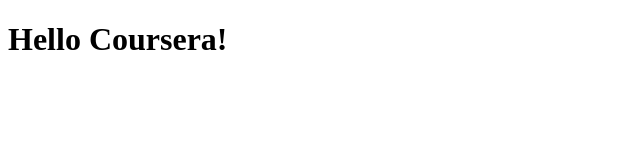
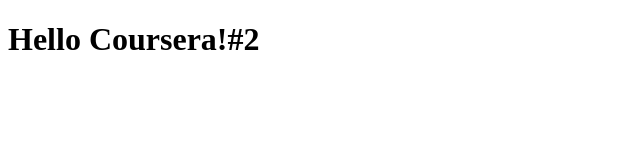
Before and after one commit to apierce9/coursera-test, a plain HTML site: page site/index.html in a window 1280 px wide. Shown: the full height of the page, 0-640 px from the left. Drawn offline with Linux system fonts and the light colour scheme.

Commit message:
small addition to our page content

```diff
--- a/site/index.html
+++ b/site/index.html
@@ -4,6 +4,6 @@
 	<title>Hello Coursea!</title>
 </head>
 <body>
-<h1>Hello Coursera!</h1>
+<h1>Hello Coursera!#2</h1>
 </body>
 </html>
```
